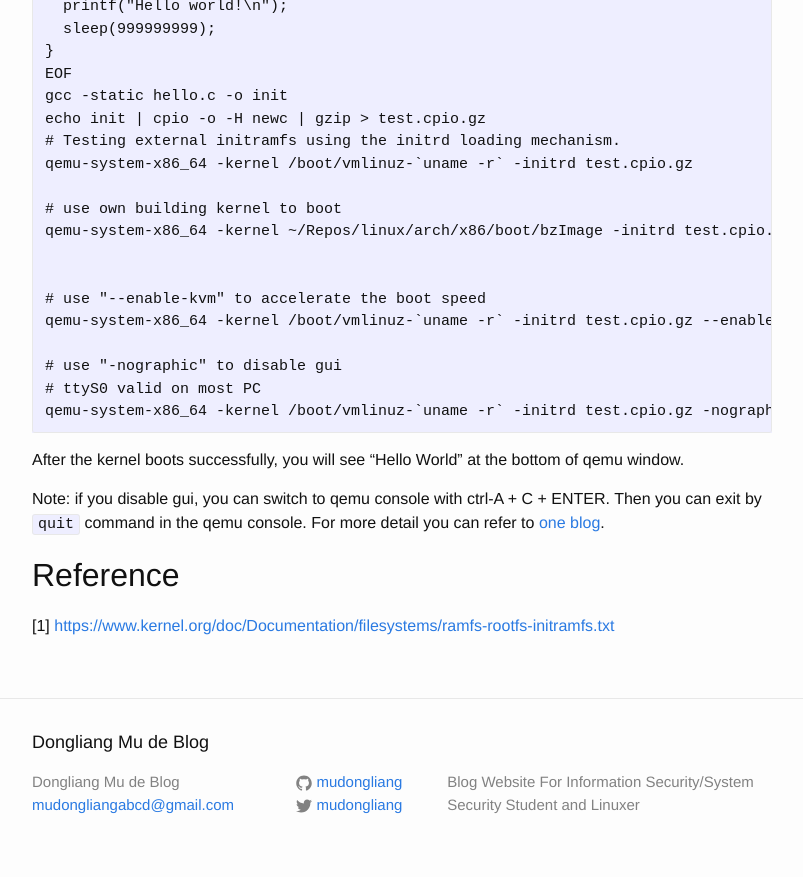
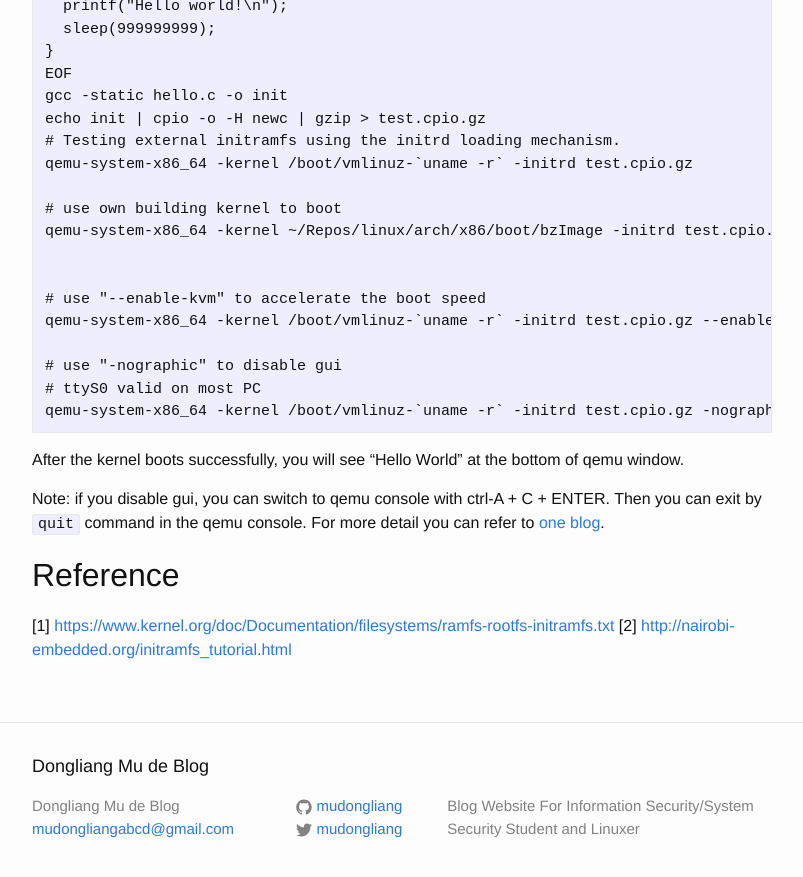
Before and after one commit to mudongliang/mudongliang.github.io, a Jekyll site: the page built from _posts/2017-09-27-simple-rootramfs-to-boot-linux-kernel.md, in a window 1280 px wide and 900 px high, scrolled down 891 px. Shown: the top 877 px of the window, without its empty margins (238-1041 px from the left). Built offline with Jekyll 4.4.1, drawn with Linux system fonts in a browser that asks for light colours.

Commit message:
add a new good reference

```diff
--- a/_posts/2017-09-27-simple-rootramfs-to-boot-linux-kernel.md
+++ b/_posts/2017-09-27-simple-rootramfs-to-boot-linux-kernel.md
@@ -65,3 +65,4 @@ Note: if you disable gui, you can switch to qemu console with ctrl-A + C + ENTER
 ## Reference
 
 [1] [https://www.kernel.org/doc/Documentation/filesystems/ramfs-rootfs-initramfs.txt](https://www.kernel.org/doc/Documentation/filesystems/ramfs-rootfs-initramfs.txt)
+[2] [http://nairobi-embedded.org/initramfs_tutorial.html](http://nairobi-embedded.org/initramfs_tutorial.html)
```
